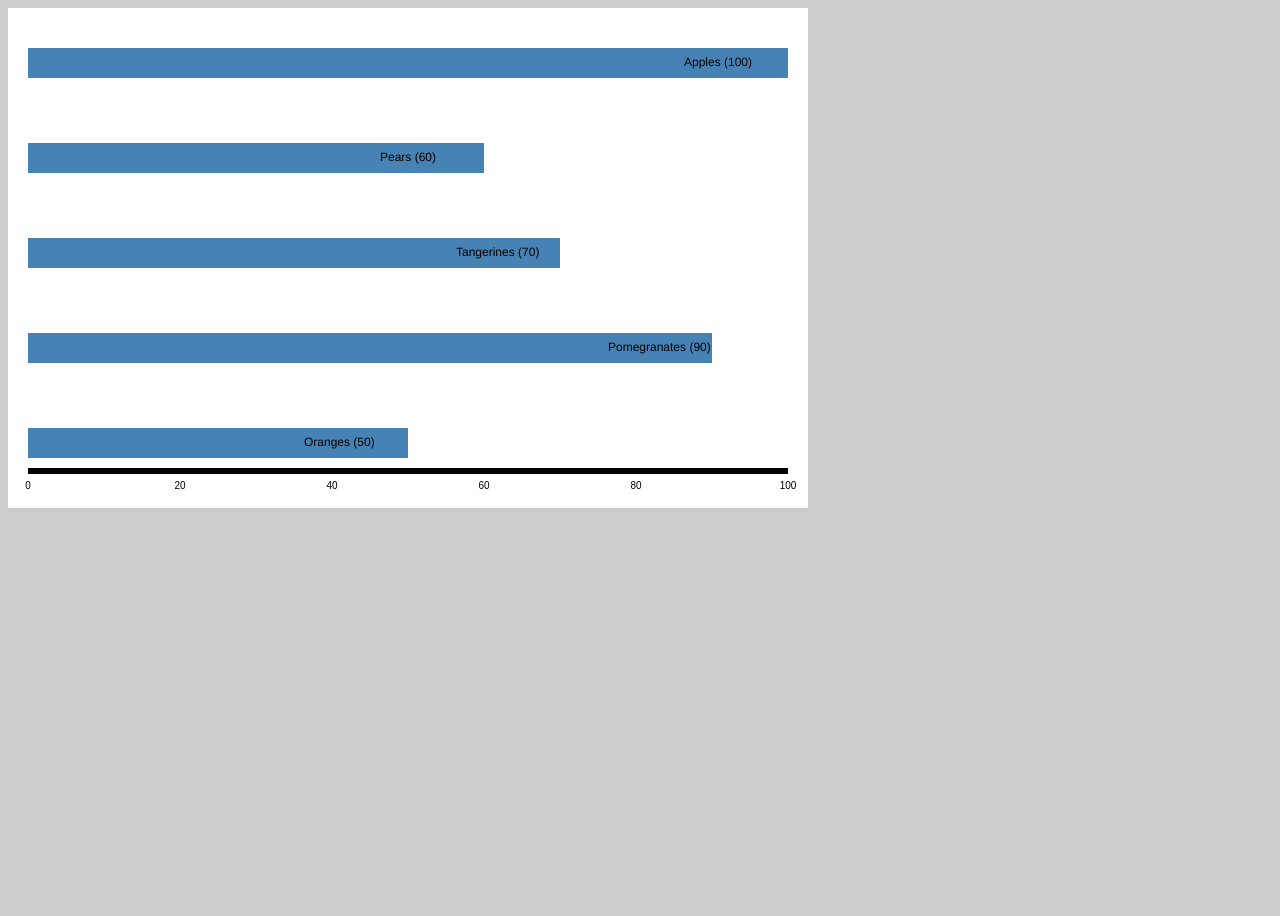
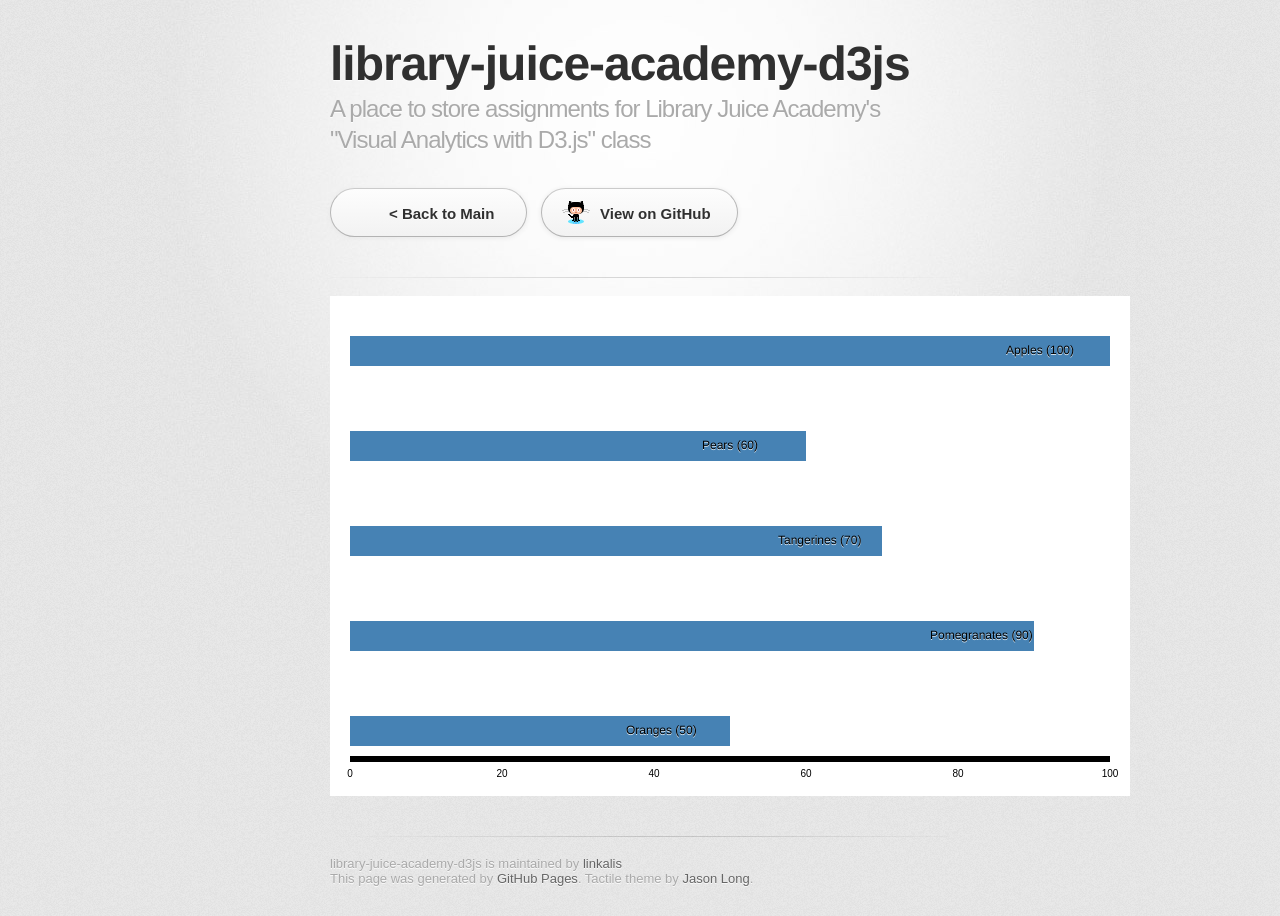
Before and after one commit to linkalis/library-juice-academy-d3js, a plain HTML site: page assignment1.html in a window 1280 px wide. Before the commit the page ends 800 px from the top, so only its background shows below. Drawn offline with nearby package versions, Linux system fonts and the light colour scheme; a web font is replaced by a local one.

Commit message:
Fixing gh-pages navigation

```diff
--- a/assignment1.html
+++ b/assignment1.html
@@ -1,8 +1,21 @@
 <head>
 
+  <meta charset='utf-8'>
+  <meta http-equiv="X-UA-Compatible" content="chrome=1">
+  <link href='https://fonts.googleapis.com/css?family=Chivo:900' rel='stylesheet' type='text/css'>
+  <link rel="stylesheet" type="text/css" href="stylesheets/stylesheet.css" media="screen">
+  <link rel="stylesheet" type="text/css" href="stylesheets/pygment_trac.css" media="screen">
+  <link rel="stylesheet" type="text/css" href="stylesheets/print.css" media="print">
+  <!--[if lt IE 9]>
+  <script src="//html5shiv.googlecode.com/svn/trunk/html5.js"></script>
+  <![endif]-->
+  <title>library-juice-academy-d3js by linkalis</title>
+
+  <!-- Load D3 & jQuery remotely -->
   <script src="http://d3js.org/d3.v3.min.js" charset="utf-8"></script>
   <script src="http://code.jquery.com/jquery-2.1.3.min.js"></script>
 
+  <!-- Styles for the D3 chart in this document -->
   <style>
     body {
       font: 12px sans-serif;
@@ -27,7 +40,31 @@
 
 <body>
 
-  <div id="d3chart"></div>
+  <div id="container">
+    <div class="inner">
+
+      <header>
+        <h1>library-juice-academy-d3js</h1>
+        <h2>A place to store assignments for Library Juice Academy&#39;s &quot;Visual Analytics with D3.js&quot; class</h2>
+      </header>
+
+      <section id="downloads" class="clearfix">
+        <a href="index.html" class="button"><span>< Back to Main</span></a>
+        <a href="https://github.com/linkalis/library-juice-academy-d3js" id="view-on-github" class="button"><span>View on GitHub</span></a>
+      </section>
+
+      <hr>
+
+      <section id="main_content">
+
+        <div id="d3chart"></div>
+
+      </section>
+
+      <footer>
+        library-juice-academy-d3js is maintained by <a href="https://github.com/linkalis">linkalis</a><br>
+        This page was generated by <a href="http://pages.github.com">GitHub Pages</a>. Tactile theme by <a href="https://twitter.com/jasonlong">Jason Long</a>.
+      </footer>
 
 <script>
 $(document).ready(function() {
```
Also changed, not shown: index.html (+4 -5 lines).
